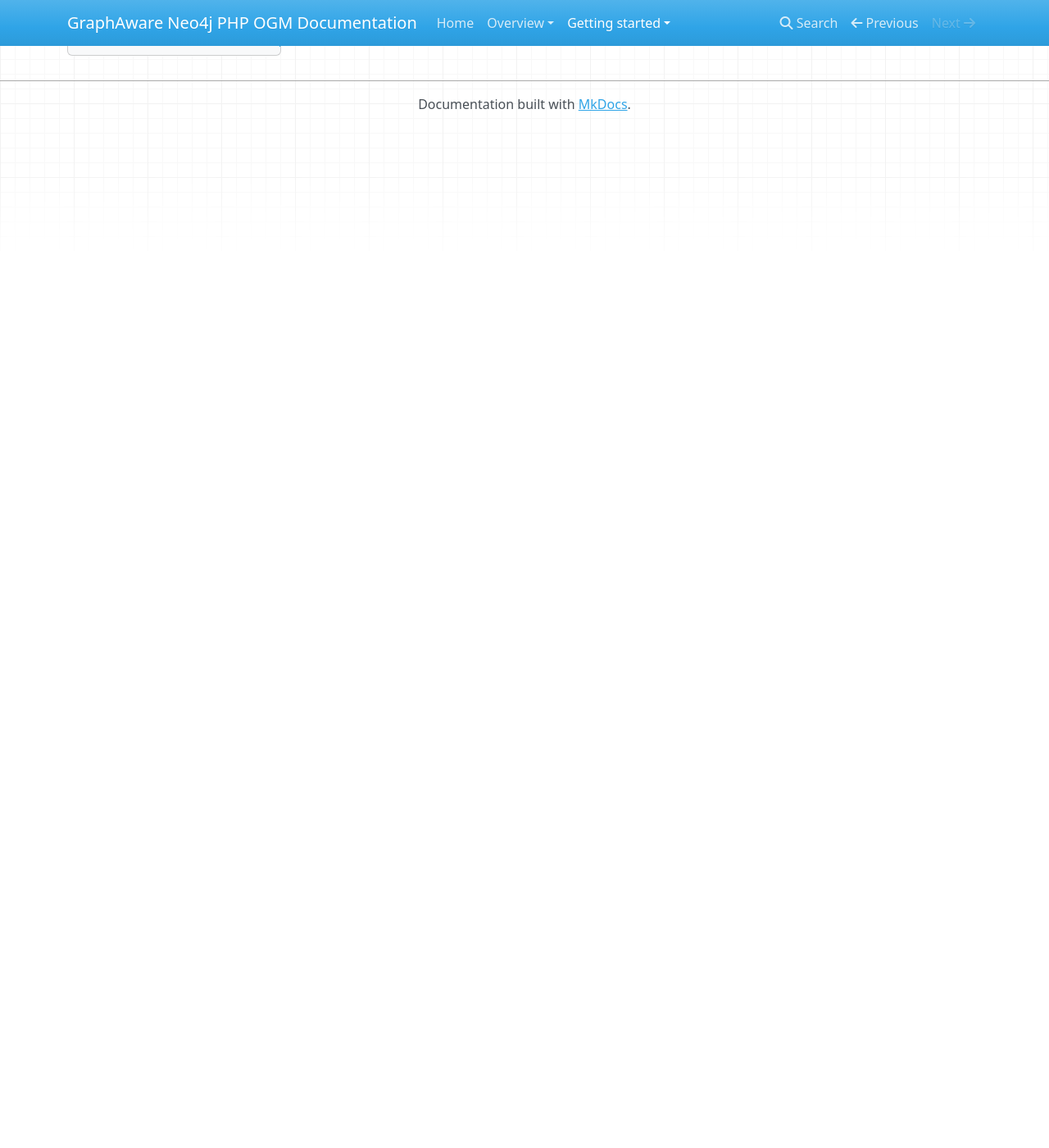
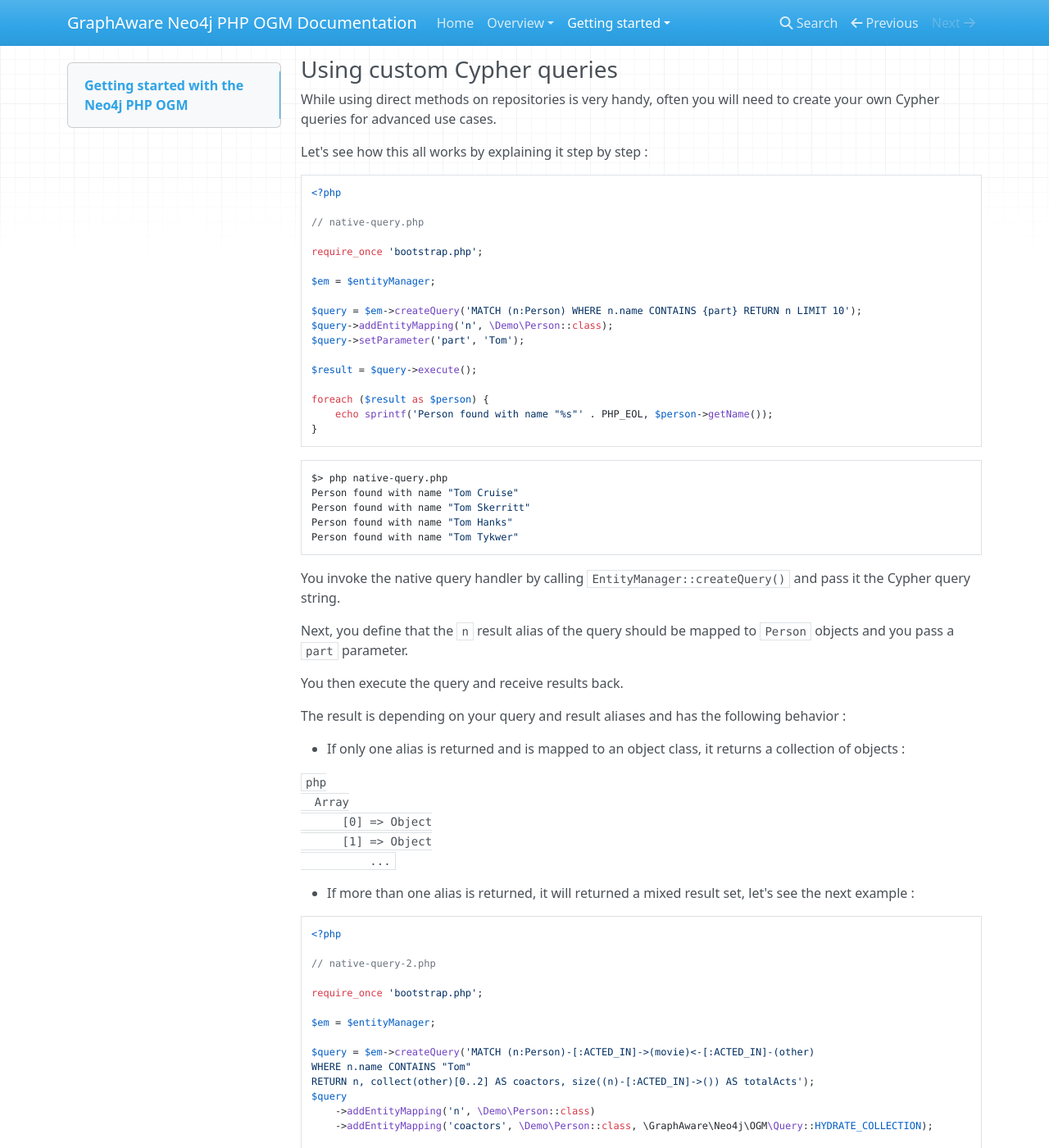
Before and after one commit to zabkosta/neo4j-php-ogm, an MkDocs documentation site: the page built from docs/getting_started/tutorial.md, in a window 1280 px wide and 1400 px high, scrolled down 24235 px. Shown: the whole window at 82% size. Built offline with MkDocs 1.6.1, drawn with Linux system fonts in a browser that asks for light colours; nearby versions of some CDN libraries; old or Windows-style settings are respelled for this version of MkDocs; before the commit the page ends 24390 px from its top, so only the background shows below that; some of the changed text lies outside the part shown.

Commit message:
added documentation about native queries

````diff
--- a/docs/getting_started/tutorial.md
+++ b/docs/getting_started/tutorial.md
@@ -1253,3 +1253,127 @@ the following :
 * When an entity is loaded from the repository, its property being a relationship collection will be initialized with a `LazyCollection` object
 * Calls on the `count()` and `add()` methods will not trigger the loading of the entire relationships set, meaning you can add relationships without loading all of them
 * As of RC3, `contains()` still load the collection fully, this will be improved in the next RC's along with the addition of the `slice()` method for pagination
+
+### Using custom Cypher queries
+
+While using direct methods on repositories is very handy, often you will need to create your own Cypher queries for advanced
+use cases.
+
+Let's see how this all works by explaining it step by step :
+
+```php
+<?php
+
+// native-query.php
+
+require_once 'bootstrap.php';
+
+$em = $entityManager;
+
+$query = $em->createQuery('MATCH (n:Person) WHERE n.name CONTAINS {part} RETURN n LIMIT 10');
+$query->addEntityMapping('n', \Demo\Person::class);
+$query->setParameter('part', 'Tom');
+
+$result = $query->execute();
+
+foreach ($result as $person) {
+    echo sprintf('Person found with name "%s"' . PHP_EOL, $person->getName());
+}
+```
+
+```bash
+$> php native-query.php
+Person found with name "Tom Cruise"
+Person found with name "Tom Skerritt"
+Person found with name "Tom Hanks"
+Person found with name "Tom Tykwer"
+```
+
+You invoke the native query handler by calling `EntityManager::createQuery()` and pass it the Cypher query string.
+
+Next, you define that the `n` result alias of the query should be mapped to `Person` objects and you pass a `part` parameter.
+
+You then execute the query and receive results back.
+
+The result is depending on your query and result aliases and has the following behavior :
+
+* If only one alias is returned and is mapped to an object class, it returns a collection of objects :
+
+  ```php
+  Array
+      [0] => Object
+      [1] => Object
+          ...
+  ```
+
+* If more than one alias is returned, it will returned a mixed result set, let's see the next example :
+
+```php
+<?php
+
+// native-query-2.php
+
+require_once 'bootstrap.php';
+
+$em = $entityManager;
+
+$query = $em->createQuery('MATCH (n:Person)-[:ACTED_IN]->(movie)<-[:ACTED_IN]-(other)
+WHERE n.name CONTAINS "Tom"
+RETURN n, collect(other)[0..2] AS coactors, size((n)-[:ACTED_IN]->()) AS totalActs');
+$query
+    ->addEntityMapping('n', \Demo\Person::class)
+    ->addEntityMapping('coactors', \Demo\Person::class, \GraphAware\Neo4j\OGM\Query::HYDRATE_COLLECTION);
+
+$result = $query->execute();
+
+foreach ($result as $row) {
+    echo sprintf('Person found with name "%s", he played in %d movies' . PHP_EOL, $row['n']->getName(), $row['totalActs']);
+    echo 'His first two co-actors are ' . PHP_EOL;
+    foreach ($row['coactors'] as $coactor) {
+        echo sprintf(' -- %s' .PHP_EOL, $coactor->getName());
+    }
+}
+```
+
+```bash
+$> php native-query-2.php
+Person found with name "Tom Hanks", he played in 12 movies
+His first two co-actors are
+ -- Philip Seymour Hoffman
+ -- Julia Roberts
+Person found with name "Tom Skerritt", he played in 1 movies
+His first two co-actors are
+ -- Tom Cruise
+ -- Val Kilmer
+Person found with name "Tom Cruise", he played in 3 movies
+His first two co-actors are
+ -- Cuba Gooding Jr.
+ -- Noah Wyle
+```
+
+To make it clearer, this is the result output of the query in the Neo4j browser :
+
+![Query Result](_assets/_4_query_result.png)
+
+The `execute()` method will return what is called a mixed result represented by rows.
+
+Each row will be represented as the following :
+
+```bash
+[0] => Array
+        'n' => Object Person
+        'coactors' => Array[Object Person]
+        'totalActs' => scalar (integer)
+[1] => Array
+        'n' => Object Person
+        'coactors' => Array[Object Person]
+        'totalActs' => scalar (integer)
+      ...
+```
+
+To summarize, you can define the mapping of the result aliases with the following hints :
+
+* `Query::HYDRATE_COLLECTION` => collection of object entities
+* `Query::HYDRATE_SINGLE` => single entity
+
+Aliases not being mapped via the `addEntityMapping` are returned as raw results
````
Also changed, not shown: docs/getting_started/_assets/_4_query_result.png (added).
